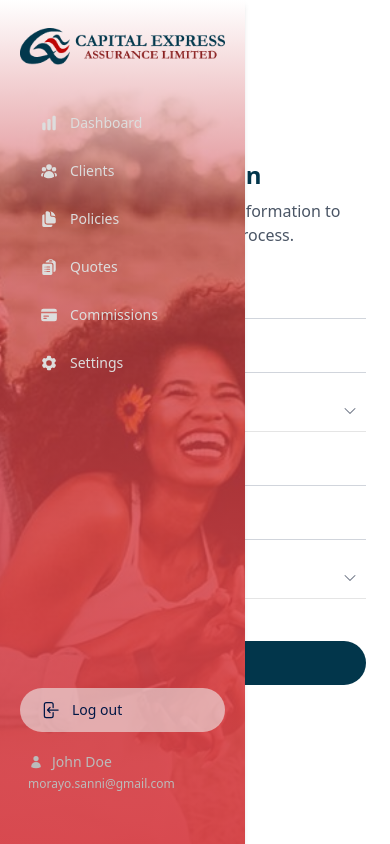
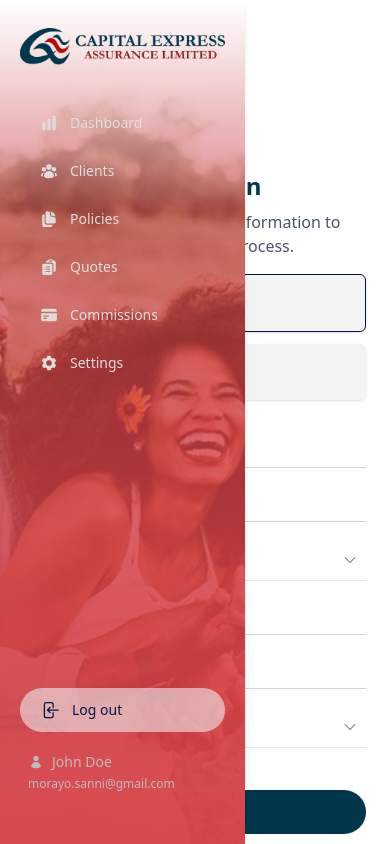
Before and after one commit to Obaitan/capex-agent-portal, a Next.js app: page /kyc/next-of-kin in a window 390 px wide. Built offline with nearby package versions, Linux system fonts and the light colour scheme.

Commit message:
Update next of kin component.

```diff
--- a/src/app/kyc/next-of-kin/page.tsx
+++ b/src/app/kyc/next-of-kin/page.tsx
@@ -42,8 +42,8 @@ export default function NextOfKinPage() {
   const router = useRouter();
 
   return (
-    <div className="flex justify-center items-center w-full h-full px-6">
-      <div className="flex flex-col items-center gap-9">
+    <div className="flex justify-center items-center w-full h-full px-6 my-20 md:my-0">
+      <div className="flex flex-col items-center gap-8">
         <div className="text-center space-y-2">
           <p className="text-[#02364B] font-semibold text-2xl md:text-3xl">
             Next of Kin
@@ -51,6 +51,16 @@ export default function NextOfKinPage() {
           <p className="text-gray-600">
             Provide your next of kin information to complete the KYC process.
           </p>
+          <div className="grid grid-cols-1 md:grid-cols-2 gap-3 pt-2">
+            <div className="p-4 bg-[#f3f3f3] shadow-sm rounded-sm border border-primary">
+              <p className='text-sm text-gray-500 mb-1'>Person 1</p>
+              <p className='text-[15px] font-medium text-primary'></p>
+            </div>
+            <div className="p-4 bg-[#f3f3f3] shadow-sm rounded-sm">
+              <p className='text-sm text-gray-500 mb-1'>Person 2</p>
+              <p className='text-[15px] font-medium text-primary'></p>
+            </div>
+          </div>
         </div>
 
         <form
```
